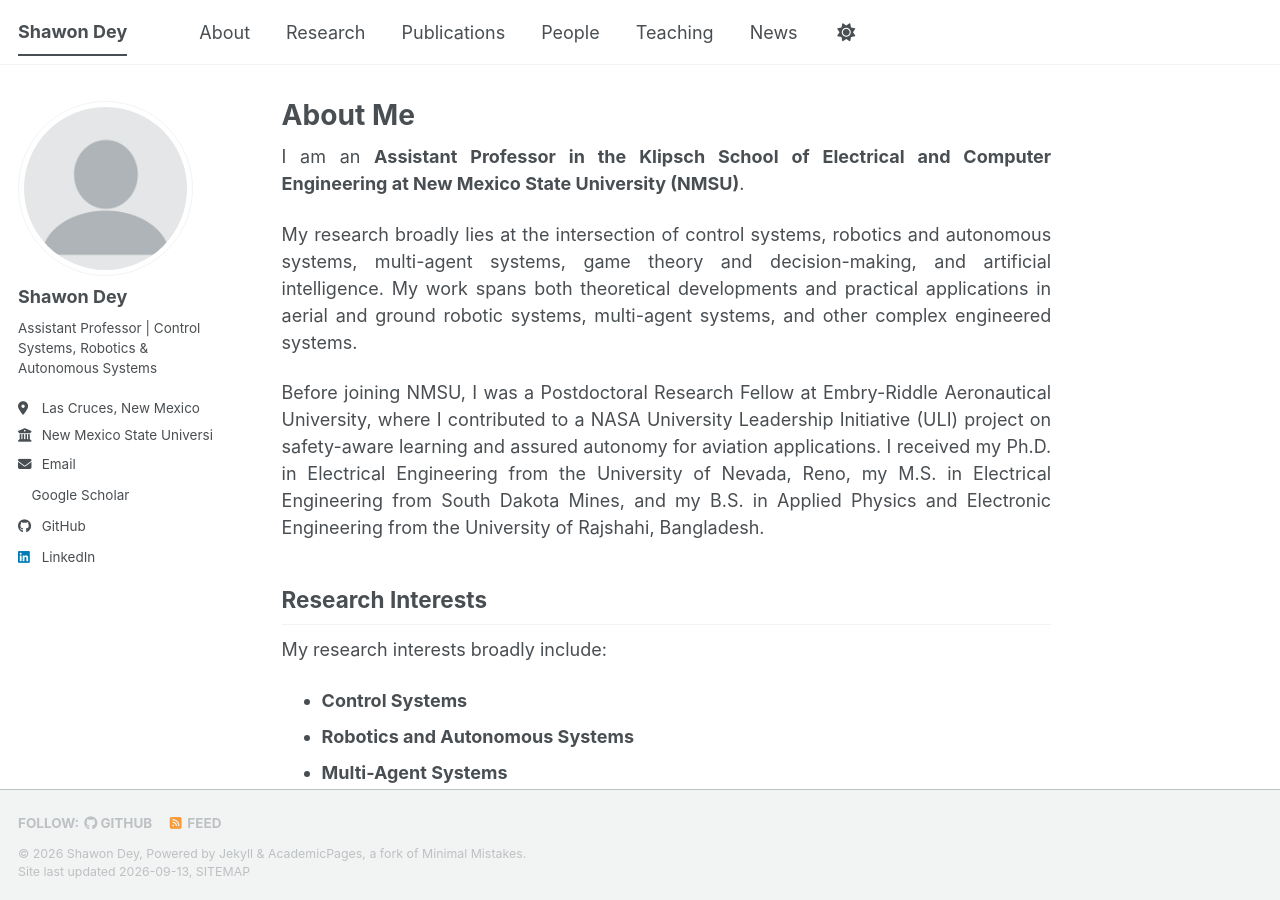
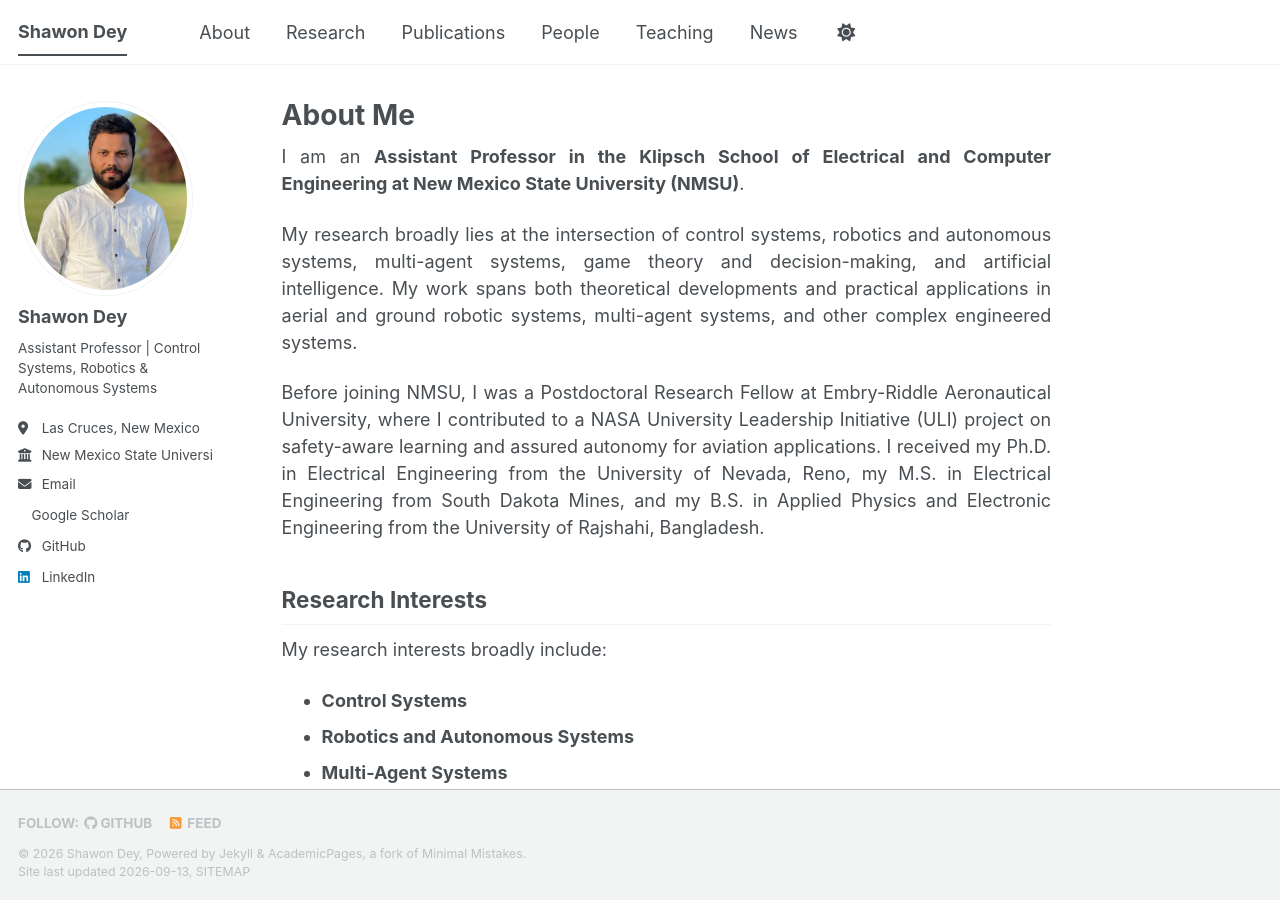
Before and after one commit to shawondey/shawondey.github.io, a Jekyll site: the page built from _pages/about.md, in a window 1280 px wide and 900 px high. Built offline with Jekyll 4.4.1, drawn with Linux system fonts in a browser that asks for light colours; a style sheet for code colours, icons or effects is not loaded.

Commit message:
Update _config.yml

```diff
--- a/_config.yml
+++ b/_config.yml
@@ -29,7 +29,7 @@ repository               : "shawondey/shawondey.github.io"
 author:
 
   # Biographic information
-  avatar           : "profile.png"
+  avatar           : "shawon-dey.jpg"
   name             : "Shawon Dey"
   pronouns         :
   bio              : "Assistant Professor | Control Systems, Robotics & Autonomous Systems"
```
